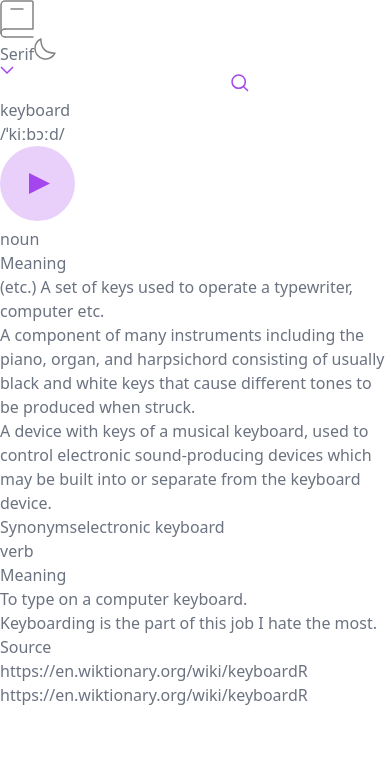
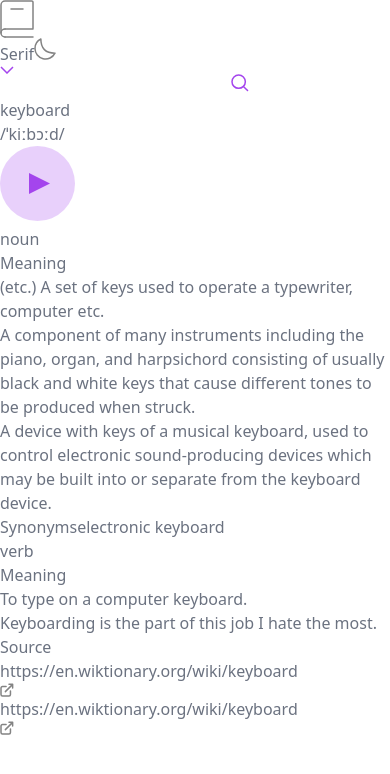
Before and after one commit to debasishrowlo/frontend-mentor-dictionary-api, a React app: page / in a window 390 px wide. Shown: the top 774 px of the page. Built offline with nearby package versions, Linux system fonts and the light colour scheme.

Commit message:
Add mobile styles

```diff
--- a/src/index.html
+++ b/src/index.html
@@ -8,7 +8,7 @@
     <link rel="preconnect" href="https://fonts.googleapis.com">
     <link rel="preconnect" href="https://fonts.gstatic.com" crossorigin>
     <!-- <link href="https://fonts.googleapis.com/css2?family=Lora:ital,wght@0,700;1,400;1,700&display=swap" rel="stylesheet"> -->
-    <link href="https://fonts.googleapis.com/css2?family=Inconsolata:wght@400;700&family=Inter&family=Lora:ital,wght@0,700;1,400;1,700&display=swap" rel="stylesheet">
+    <link href="https://fonts.googleapis.com/css2?family=Inconsolata:wght@400;700&family=Inter&family=Lora:ital,wght@0,400;0,700;1,400;1,700&display=swap" rel="stylesheet">
   </head>
   <body>
     <div id="app"></div>
--- a/src/index.tsx
+++ b/src/index.tsx
@@ -7,6 +7,7 @@ import arrowDownIcon from "./assets/images/icon-arrow-down.svg"
 import moonIcon from "./assets/images/icon-moon.svg"
 import searchIcon from "./assets/images/icon-search.svg"
 import playIcon from "./assets/images/icon-play.svg"
+import newWindowIcon from "./assets/images/icon-new-window.svg"
 
 import "./index.css"
 
@@ -206,13 +207,13 @@ const App = () => {
             <div className="ml-4 grow border-t border-gray-200" />
           </div>
           <div className="mt-8">
-            <p>Meaning</p>
-            <ul>
+            <p className="text-gray-300">Meaning</p>
+            <ul className="mt-4 pl-4 list-disc">
               {meaning.definitions.map((definition, index) => (
-                <li key={index}>
-                  <p>{definition.value}</p>
+                <li key={index} className="mt-3 first:mt-0 text-purple">
+                  <p className="text-gray-500">{definition.value}</p>
                   {definition.example && (
-                    <p>{definition.example}</p>
+                    <p className="mt-3 text-gray-300">{definition.example}</p>
                   )}
                 </li>
               ))}
@@ -227,6 +228,7 @@ const App = () => {
                     type="button"
                     onClick={() => search(synonym)}
                     key={index}
+                    className="font-bold text-purple"
                   >
                     {synonym}
                   </button>
@@ -238,13 +240,15 @@ const App = () => {
       ))}
       {(word.sourceUrls.length > 0) && (
         <div className="mt-8 border-t">
-          <p>Source</p>
-          {word.sourceUrls.map((url, index) => (
-            <p key={index}>
-              <a href={url} target="_blank">{url}</a>
-              <span>R</span>
-            </p>
-          ))}
+          <p className="mt-6 text-gray-300 underline">Source</p>
+          <div className="mt-2">
+            {word.sourceUrls.map((url, index) => (
+              <p key={index} className="mt-1 first:mt-0 flex items-center text-gray-500">
+                <a href={url} target="_blank" className="underline">{url}</a>
+                <img src={newWindowIcon} className="w-3 ml-2" />
+              </p>
+            ))}
+          </div>
         </div>
       )}
     </div>
```
